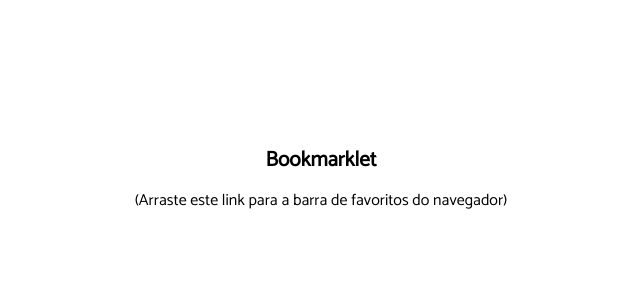
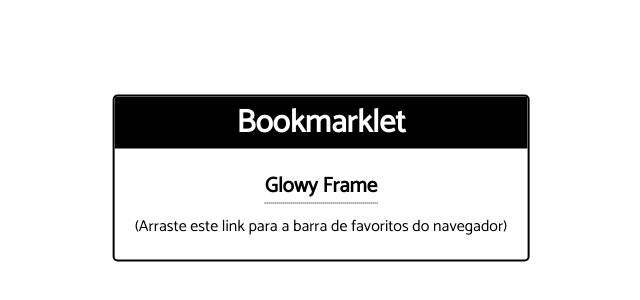
Before and after one commit to adminglowy/glowy-plugin, a website built with webpack: page docs/index.html in a window 1280 px wide. Shown: the part 222-522 px from the top of the page, without its empty margins (319-959 px from the left). Built offline with nearby package versions, Linux system fonts and the light colour scheme.

Commit message:
Ajusta o bookmarklet

```diff
--- a/docs/index.html
+++ b/docs/index.html
@@ -12,32 +12,44 @@
     }
 
     .container {
+      border: 2px solid #000;
+      border-radius: 5px;
       left: 50%;
+      overflow: hidden;
       position: absolute;
       text-align: center;
       top: 50%;
       transform: translate3d(-50%, -50%, 0);
     }
 
+    .container h1 {
+      background-color: #000;
+      color: #fff;
+      margin: 0 0 20px;
+    }
+
     .container a {
+      border-bottom: 1px dotted #000;
       color: #000;
       font-size: 21px;
       font-weight: bold;
       text-decoration: none;
+      padding: 0;
     }
 
     .container a:hover {
-      text-decoration: underline;
+      border-bottom-style: solid;
     }
 
     .container p {
-      margin: 10px 0 0;
+      margin: 10px 20px 20px;
     }
   </style>
 </head>
 <body>
   <div class="container">
-    <a href="javascript:try{var script=document.createElement('script');script.src='https://github.com/glowy-dev/whitelabel-frame/releases/download/1.0/glowy-frame.min.js';document.body.appendChild(script)}catch(){}">Bookmarklet</a>
+    <h1>Bookmarklet</h1>
+    <a href="javascript:!function(){try{var e=document.createElement('script');e.src='https://github.com/glowy-dev/whitelabel-frame/releases/download/1.0/glowy-frame.min.js',document.body.appendChild(e)}catch(e){}}();">Glowy Frame</a>
     <p>(Arraste este link para a barra de favoritos do navegador)</p>
   </div>
 </body>
```
